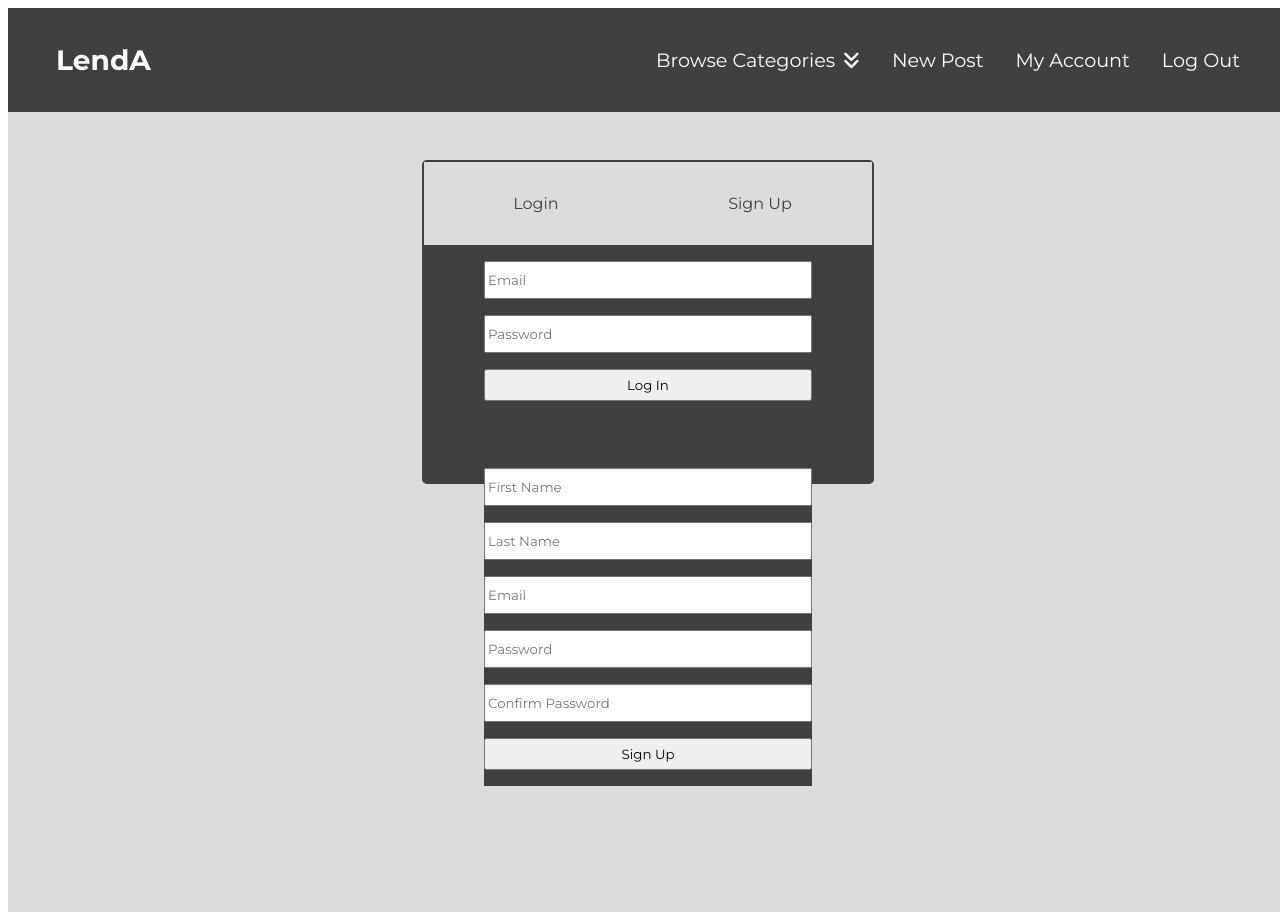
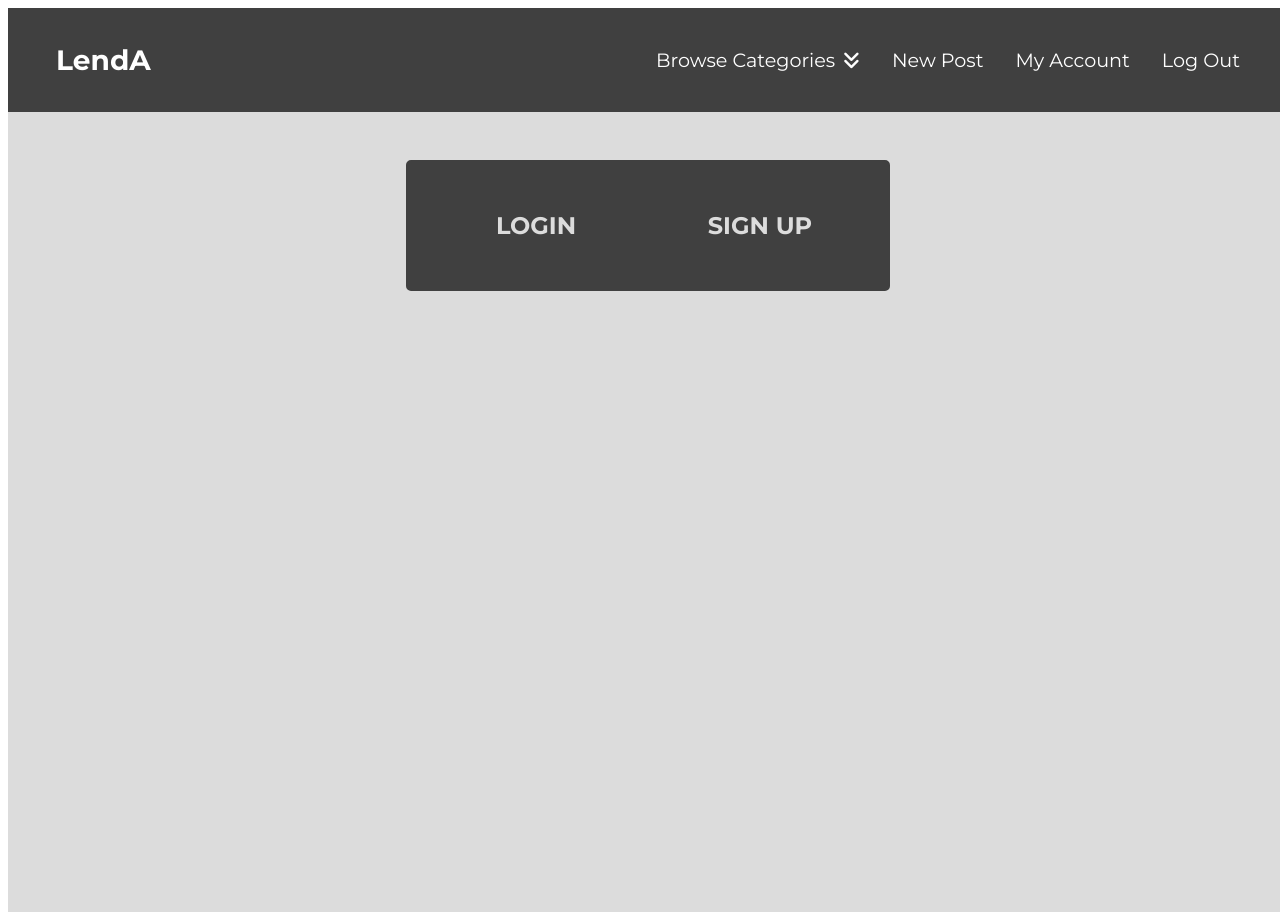
Before and after one commit to Co-Lab-You-Belong-in-Tech/LendA, a React (Create React App) app in the folder client/: page /login in a window 1280 px wide. Built offline with nearby package versions, Linux system fonts and the light colour scheme.

Commit message:
"finished layout of login/logout toggle"

```diff
--- a/client/src/pages/Login.jsx
+++ b/client/src/pages/Login.jsx
@@ -1,38 +1,58 @@
 import React from 'react'
+import { useEffect } from 'react';
 import { useState } from 'react';
 import '../styles/Login.css';
 
 function Login() {
 
-  const eSignUpBox = document.querySelector(".eSignUpBox");
+  const [formState, changeFormState] = useState({
+    activeState: {button: "LOGIN", id: 1},
+    forms: [{ id: 1, button: "LOGIN" }, { id: 2, button: "SIGN UP"}]
+  });
 
-  const eLoginBox = document.querySelector(".eLoginBox");
-  // const [active, setActive] = useState(false);
 
-  // const toggleClass = () => {
-  //   setActive(true);
-  // }
+  const toggleActive = (index) => {
+    changeFormState({...formState, activeState: formState.forms[index] })
+  }
+
+  const toggleActiveStyles = (index) => {
+    if(formState.forms[index] === formState.activeState) {
+      return "tab-active"
+    } else {
+      return "tab-inactive"
+    }
+  }
+
+  const toggleLogin = (index) => {
+    if(formState.forms[0] === formState.activeState) {
+      return "loginForm"
+    } else {
+      return "loginForm-inactive"
+    }
+  }
+
+  const toggleSignup = (index) => {
+    if(formState.forms[1] === formState.activeState) {
+      return "signupForm"
+    } else {
+      return "signupForm-inactive"
+    }
+  }
 
   return (
     <div className="loginContainer">
 
       <div className="loginBox">
         <div className="lbHeader">
-          <div className="tab">
-            <a href="" onClick={() => {
-              eSignUpBox.classList.add("logMode")
-            }}>Login</a>
+        {formState.forms.map((elements, index) => (
+          <div key={index} className={toggleActiveStyles(index)} onClick={() => {toggleActive(index)}}>
+            <button>{elements.button}</button>
           </div>
-          <div className="tab">
-            <a href="" onClick={() => {
-              eLoginBox.classList.add("regMode")
-            }}>Sign Up</a>
-          </div>
+          ))}
         </div>
 
-        <div className="formFields">
-          <div className="eLoginBox">
-          <form className="emailLogin">
+        <div className={toggleLogin(0)}>
+        <form className="emailLogin">
             <div className="formGroup">
               <input type="email" placeholder="Email"></input>
             </div>
@@ -46,10 +66,10 @@ function Login() {
               <a href="/#" className="forgotPW">Forgot Password?</a>
             </div>
           </form>
-          </div>
+        </div>
 
-          <div className="eSignUpBox">
-          <form className="emailSignUp">
+        <div className={toggleSignup(1)}>
+        <form className="emailSignUp">
             <div className="formGroup">
               <input type="text" placeholder="First Name"></input>
             </div>
@@ -69,11 +89,9 @@ function Login() {
               <button classsName="signUpButton">Sign Up</button>
             </div>
           </form>
-          </div>
+        </div>
 
-        </div>
       </div>
-
 
     </div>
   );
--- a/client/src/styles/Login.css
+++ b/client/src/styles/Login.css
@@ -11,11 +11,11 @@
   display: flex;
   flex-direction: column;
   width: 35vw;
-  height: 40vh;
   border: 2px solid #404040;
   margin: 3rem auto;
   border-radius: 5px;
   background-color: #404040;
+  padding: 1rem;
 }
 
 .lbHeader {
@@ -24,21 +24,17 @@
   justify-content: space-evenly;
 }
 
-.tab {
+.tab-active {
   display: flex;
   flex-direction: column;
   width: 50%;
   padding: 2rem 2rem;
   text-align: center;
-  background-color: #dcdcdc;
+  background-color: #404040;
+  border-bottom: 2px solid teal;
 }
 
-.tab a {
-  text-decoration: none;
-  color: #404040;
-}
-
-.tabActive {
+.tab-inactive {
   display: flex;
   flex-direction: column;
   width: 50%;
@@ -47,33 +43,50 @@
   background-color: #404040;
 }
 
-.tabActive a {
-  text-decoration: none;
-  color: white;
+.lbHeader button {
+  border: none;
   font-weight: bold;
+  color: #dcdcdc;
+  background-color: transparent;
+  font-size: 1.5rem;
 }
 
-.formFields {
+.loginForm {
   display: flex;
   flex-direction: column;
-  margin: 0 auto;
+  justify-content: center;
 }
 
-.eLoginBox.regMode {
+.emailLogin {
+  display: flex;
+  flex-direction: column;
+  background-color: #404040;
+}
+
+
+
+.emailSignUp {
+  display: flex;
+  flex-direction: column;
+  background-color: #404040;
+}
+
+.loginForm-inactive {
   display: none;
 }
 
-.eSignUpBox.logMode {
+.signupForm-inactive {
   display: none;
 }
 
 .formGroup {
-  margin: 1rem 0;
+  margin: 1rem 1rem;
+  width: 90%;
 }
 
 .formGroup input {
   height: 2rem;
-  width: 20rem;
+  width: 100%;
 }
 
 .formGroup a {
@@ -87,32 +100,16 @@
   margin: 0 auto;
 }
 
-.eSignUpBox-hidden {
-  display: none;
-}
-
-.eLoginBox {
-  display: flex;
-  flex-direction: column;
-  background-color: #404040;
-}
-
-.loginButton {
+/* .loginButton {
   height: 2rem;
   width: 100%;
+} */
+
+.formGroup button {
+  height: 3rem;
+  width: 100%;
+  font-weight: bold;
+  font-size: 1.2rem;
+  border-radius: 10px;
+  margin: 0 auto;
 }
-
-.eLoginBox-hidden {
-  display: none;
-}
-
-.eSignUpBox {
-  display: flex;
-  flex-direction: column;
-  background-color: #404040
-}
-
-button {
-  height: 2rem;
-  width: 100%;
-}
```
